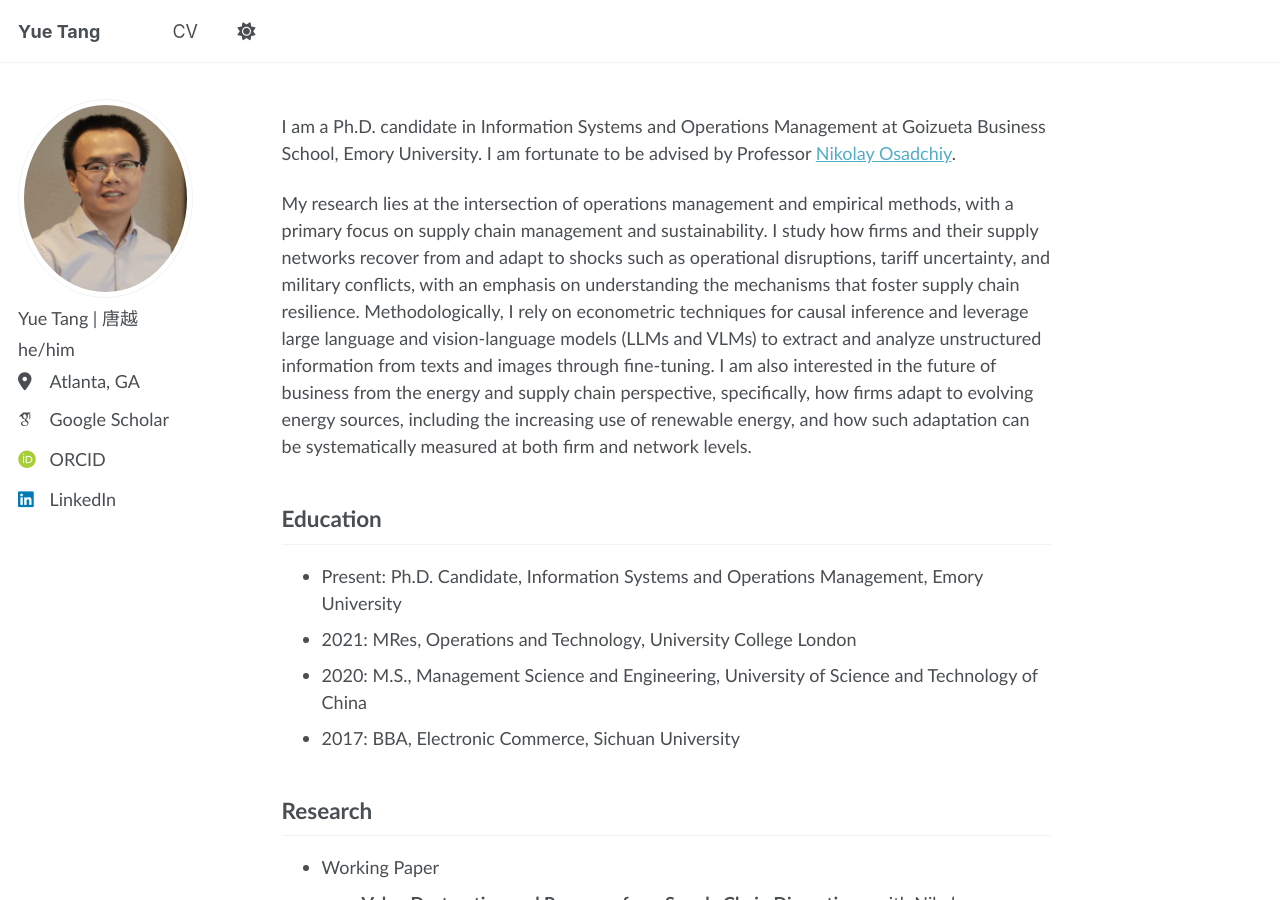
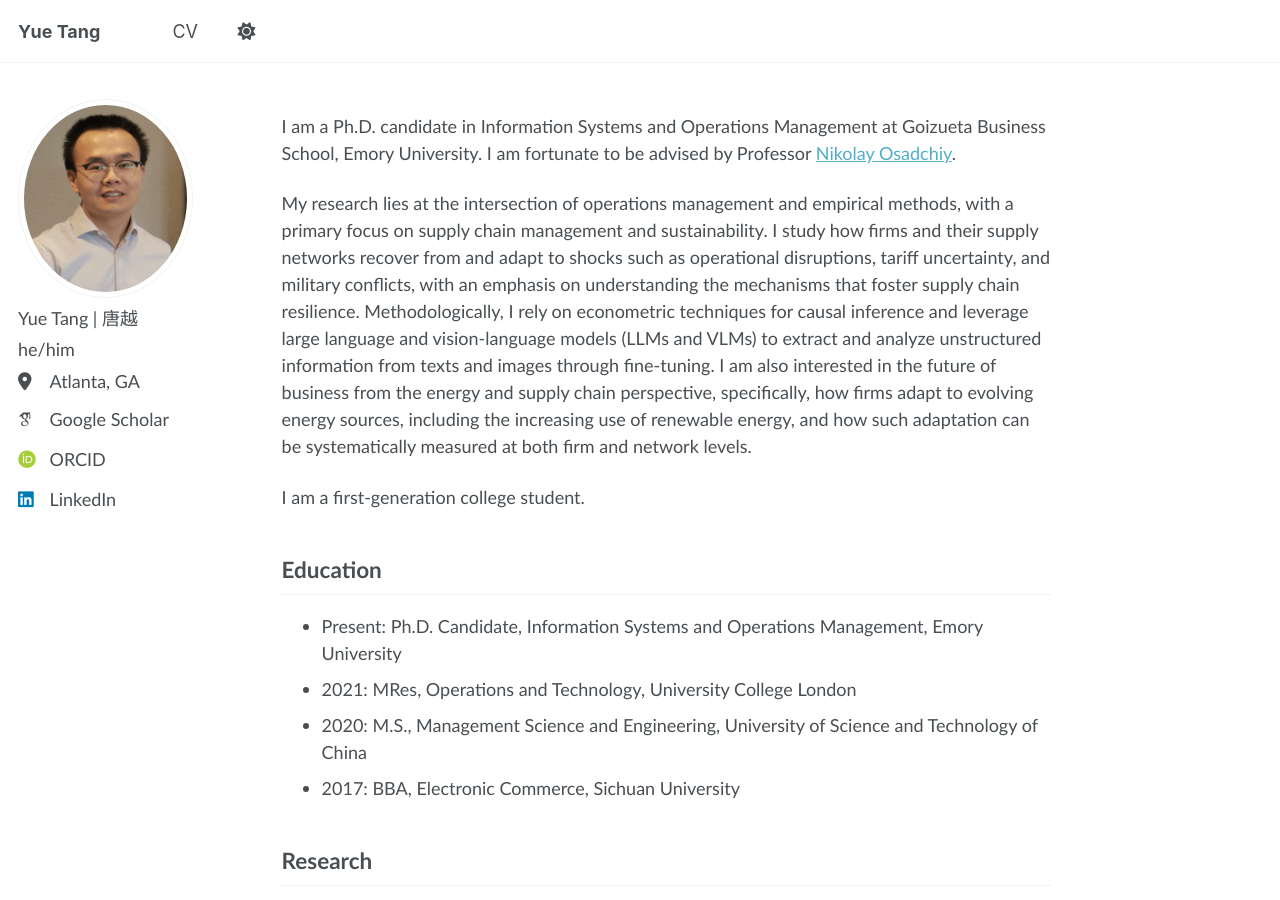
Before and after one commit to YueTang-YT/YueTang-YT.github.io, a Jekyll site: the page built from _pages/about.md, in a window 1280 px wide and 900 px high. Built offline with Jekyll 4.4.1, drawn with Linux system fonts in a browser that asks for light colours; some web fonts are replaced.

Commit message:
Update about.md

```diff
--- a/_pages/about.md
+++ b/_pages/about.md
@@ -21,6 +21,8 @@
 I am a Ph.D. candidate in Information Systems and Operations Management at Goizueta Business School, Emory University. I am fortunate to be advised by Professor [Nikolay Osadchiy](http://www.nikolayosadchiy.com).
 
 My research lies at the intersection of operations management and empirical methods, with a primary focus on supply chain management and sustainability. I study how firms and their supply networks recover from and adapt to shocks such as operational disruptions, tariff uncertainty, and military conflicts, with an emphasis on understanding the mechanisms that foster supply chain resilience. Methodologically, I rely on econometric techniques for causal inference and leverage large language and vision-language models (LLMs and VLMs) to extract and analyze unstructured information from texts and images through fine-tuning. I am also interested in the future of business from the energy and supply chain perspective, specifically, how firms adapt to evolving energy sources, including the increasing use of renewable energy, and how such adaptation can be systematically measured at both firm and network levels.
+
+I am a first-generation college student.
 
 ## Education
 - Present: Ph.D. Candidate, Information Systems and Operations Management, Emory University
```
